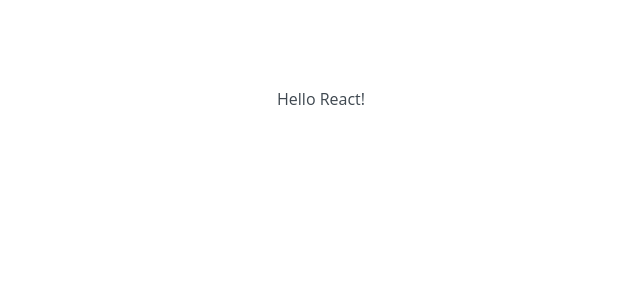
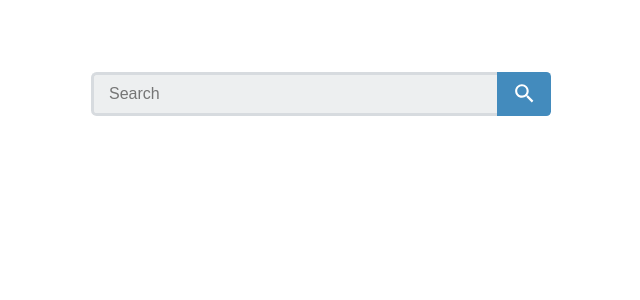
Before and after one commit to mk0b/react-gallery-app-project-7, a React (Create React App) app: page / in a window 1280 px wide. Shown: the top 300 px of the page, without its empty margins (319-959 px from the left). Built offline with nearby package versions, Linux system fonts and the light colour scheme.

Commit message:
Add Component Files and got search bar to render

```diff
--- a/src/components/App.js
+++ b/src/components/App.js
@@ -1,12 +1,22 @@
 import React from 'react';
 import '../css/index.css';
+import {
+  BrowserRouter,
+  Route,
+  Switch
+} from 'react-router-dom';
 
-function App() {
+//importing components
+import SearchBar from './SearchBar';
+
+const App = () => {
 
   return (
-    <div className="container">
-      <p> Hello React! </p>
-    </div>
+    <BrowserRouter>
+      <div className="container">
+        <SearchBar />
+      </div>
+    </BrowserRouter>
   );
 }
 
--- /dev/null
+++ b/src/components/CategoriesNav.js
@@ -0,0 +1 @@
+import { NavLink } from 'react-router-dom';
--- /dev/null
+++ b/src/components/SearchBar.js
@@ -0,0 +1,28 @@
+//stateful class component
+import React, { Component } from 'react';
+
+export default class SearchBar extends Component {
+
+    //setting state
+    state = {
+        searchContent: ''
+    }
+
+    //method for updating the searchContent state when someone types.
+
+    //method for what to do on submit
+
+    render() {
+        return (
+            <form className="search-form">
+                <input type="search" name="search" placeholder="Search" required />
+                <button type="submit" className="search-button">
+                    <svg fill="#fff" height="24" viewBox="0 0 23 23" width="24" xmlns="http://www.w3.org/2000/svg">
+                        <path d="M15.5 14h-.79l-.28-.27C15.41 12.59 16 11.11 16 9.5 16 5.91 13.09 3 9.5 3S3 5.91 3 9.5 5.91 16 9.5 16c1.61 0 3.09-.59 4.23-1.57l.27.28v.79l5 4.99L20.49 19l-4.99-5zm-6 0C7.01 14 5 11.99 5 9.5S7.01 5 9.5 5 14 7.01 14 9.5 11.99 14 9.5 14z"/>
+                        <path d="M0 0h24v24H0z" fill="none"/>
+                    </svg>
+                </button>
+            </form>
+        );
+    }
+}
```
Also changed, not shown: src/components/Gallery.js (added), src/components/NoSearchResults.js (added), src/components/NotFound.js (added), src/components/Photo.js (added).
